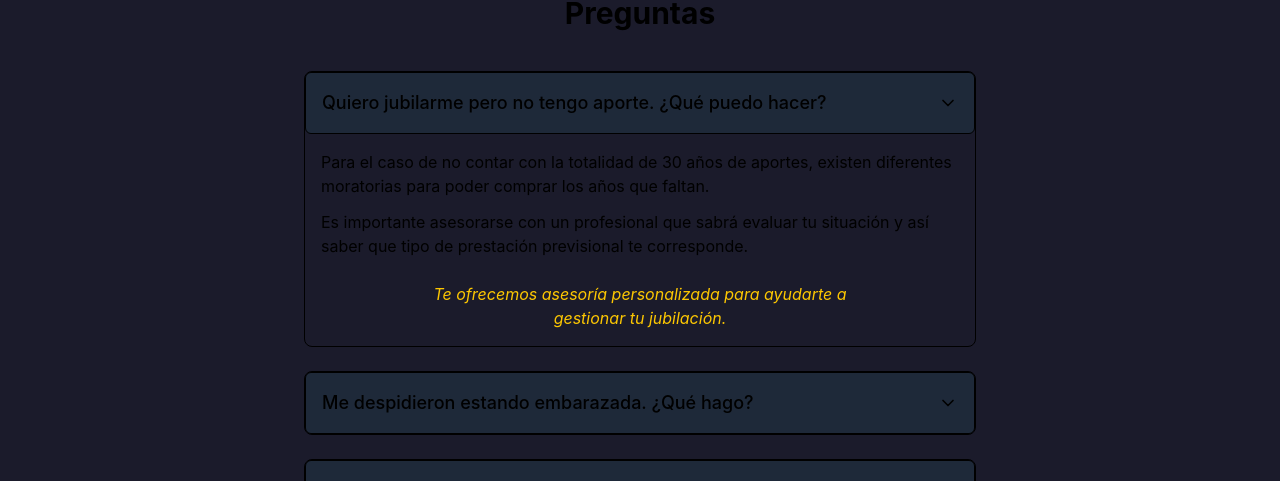
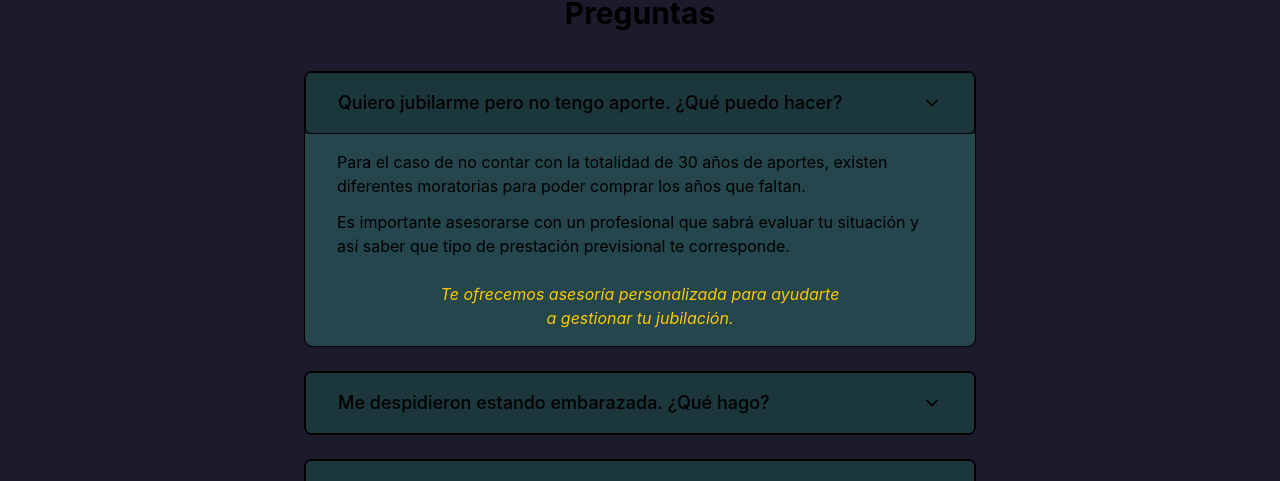
Before and after one commit to louisrubin/jb-app, a React (Vite) app: page / in a window 1280 px wide. Both pictures are taken after a click on the button "Quiero jubilarme pero no tengo aporte. ¿Qué puedo hacer?". Shown: the part 2250-2731 px from the top of the page. Built offline with nearby package versions, Linux system fonts and the light colour scheme; no server answers; a web font is replaced by a local one.

Commit message:
added styles --> FAQ component

```diff
--- a/src/components/FAQComponent.css
+++ b/src/components/FAQComponent.css
@@ -1,4 +1,13 @@
 
 .accordion-trigger {
-    /* background-color: rgb(15, 58, 40); */
+    background-color: #1c373b;
+    /* color: black; */
 }
+.accordion-trigger:hover {
+    background-color: #182e33;
+}
+
+.acordion-respuesta {
+    background-color: #24464c;
+    border-radius: 0 0 8px 8px;
+}
--- a/src/components/FAQComponent.tsx
+++ b/src/components/FAQComponent.tsx
@@ -20,17 +20,17 @@ const FAQComponent = () => {
 
                         {/* PREGUNTA */}
                         <Accordion.Header>
-                            <Accordion.Trigger className="accordion-trigger w-full flex justify-between items-center p-4 text-left md:text-lg font-medium bg-gray-800 hover:bg-gray-700 transition border rounded-md">
+                            <Accordion.Trigger className="accordion-trigger w-full flex justify-between items-center p-4 md:px-8 text-left md:text-lg font-medium border rounded-md">
                                 {item.pregunta}
-                                <ChevronDown className="h-5 w-5 transition-transform duration-200 AccordionChevron" />
+                                <ChevronDown className="h-5 w-5 AccordionChevron" />
                             </Accordion.Trigger>
                         </Accordion.Header>
 
                         {/* RESPUESTA */}
-                        <Accordion.Content className="acordion-respuesta flex flex-col p-4 ">
+                        <Accordion.Content className="acordion-respuesta p-4 md:px-8">
                             <p className='mb-3'>{item.respuesta}</p>
                             <p className='mb-6'>{item.respuesta2}</p>
-                            <span className='text-center italic text-yellow-400 w-5/6 md:w-2/3 mx-auto'>{item.cierre}</span>
+                            <p className='text-center italic text-yellow-400 w-5/6 md:w-2/3 mx-auto'>{item.cierre}</p>
                         </Accordion.Content>
                     </Accordion.Item>
                 ))}
@@ -77,8 +77,8 @@ const PREGUNTAS_RESP: FAQItem[] = [
 
     {
         pregunta: '¿Qué debo hacer para iniciar mi divorcio?',
-        respuesta: 'Para iniciar un divorcio, tenés dos opciones: solicitarlo de manera conjunta, si ambos cónyuges están de acuerdo, o de manera unilateral, si solo uno lo pide. No es necesario justificar una causa ni cumplir con un plazo previo. Solo se debe presentar un convenio regulador que establezca cómo se dividirán los bienes, la custodia de los hijos (si los hay) y otros acuerdos relacionados.',
-        respuesta2: '',
+        respuesta: 'Para iniciar un divorcio, tenés dos opciones: solicitarlo de manera conjunta, si ambos cónyuges están de acuerdo, o de manera unilateral, si solo uno lo pide.',
+        respuesta2: 'No es necesario justificar una causa ni cumplir con un plazo previo. Solo se debe presentar un convenio regulador que establezca cómo se dividirán los bienes, la custodia de los hijos (si los hay) y otros acuerdos relacionados.',
         cierre: '¡Consultanos!',
     },
     {
```
